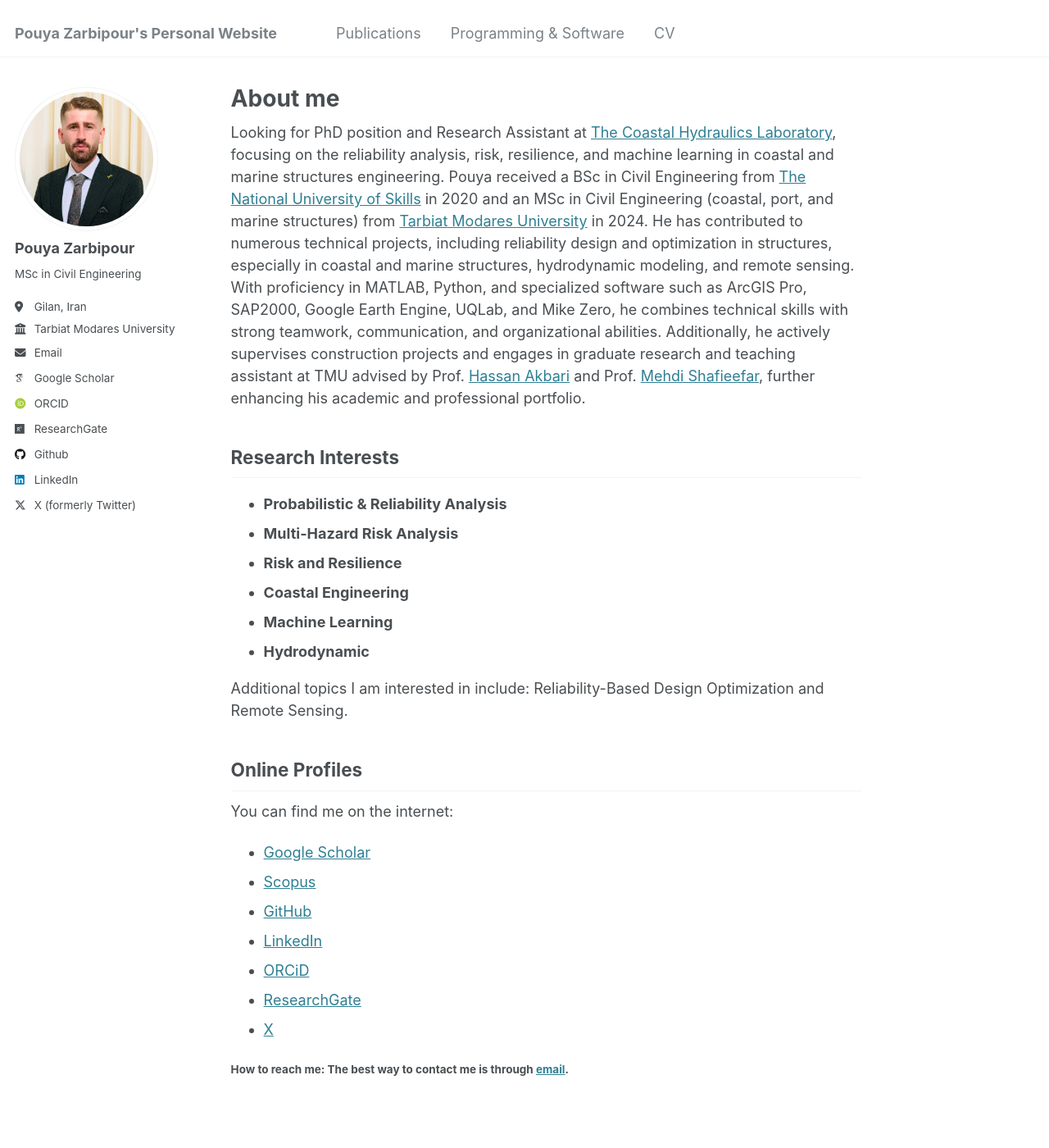
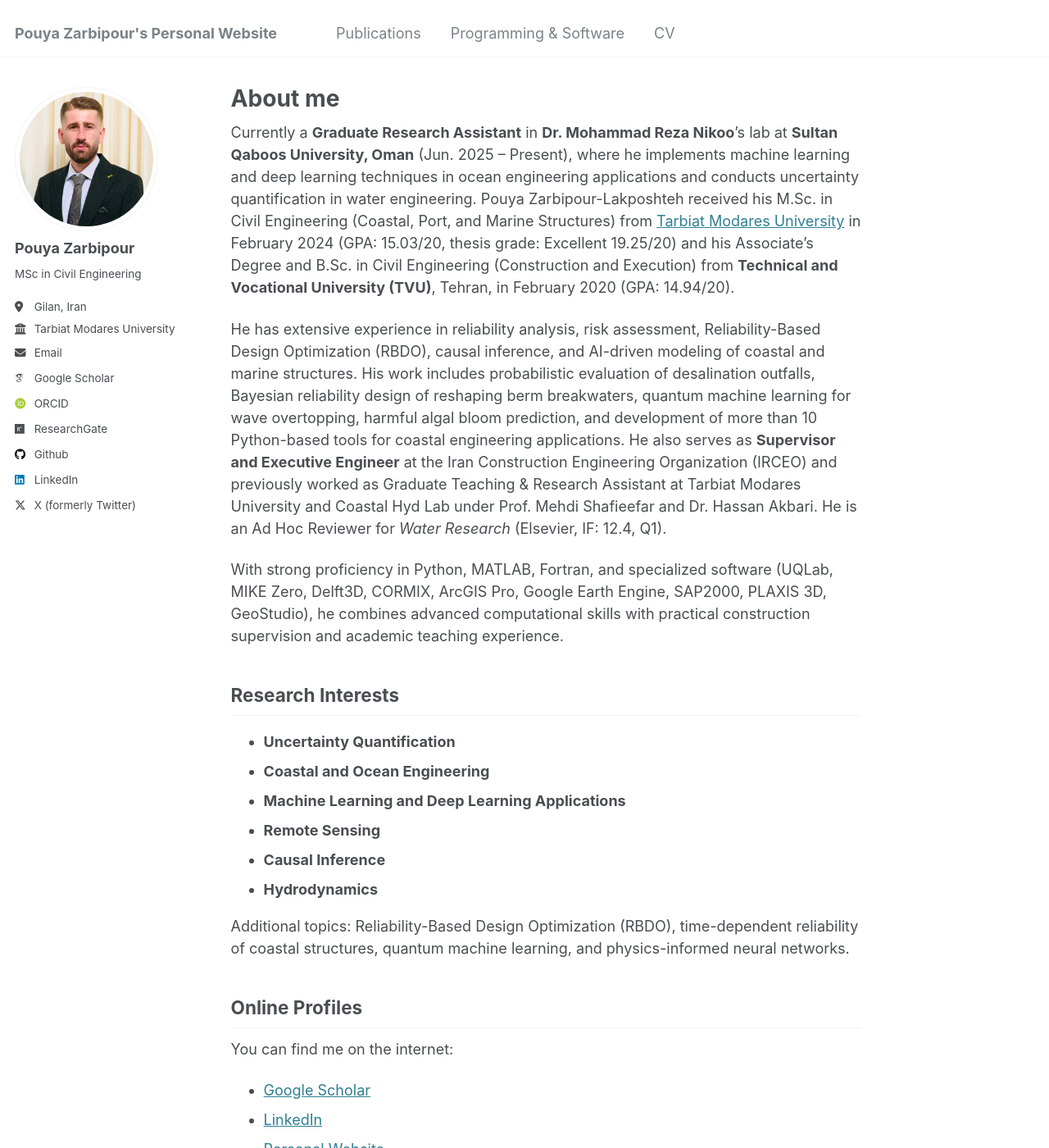
Before and after one commit to Pouyazarbipour/pouyazarbipour.github.io, a Jekyll site: the page built from _pages/about.md, in a window 1280 px wide and 1400 px high. Shown: the whole window at 82% size. Built offline with Jekyll 4.4.1, drawn with Linux system fonts in a browser that asks for light colours; some web fonts are replaced.

Commit message:
Update about.md

```diff
--- a/_pages/about.md
+++ b/_pages/about.md
@@ -6,27 +6,29 @@ redirect_from:
   - /about/
   - /about.html
 ---
+Currently a **Graduate Research Assistant** in **Dr. Mohammad Reza Nikoo**’s lab at **Sultan Qaboos University, Oman** (Jun. 2025 – Present), where he implements machine learning and deep learning techniques in ocean engineering applications and conducts uncertainty quantification in water engineering. Pouya Zarbipour-Lakposhteh received his M.Sc. in Civil Engineering (Coastal, Port, and Marine Structures) from [Tarbiat Modares University](https://modares.ac.ir/en) in February 2024 (GPA: 15.03/20, thesis grade: Excellent 19.25/20) and his Associate’s Degree and B.Sc. in Civil Engineering (Construction and Execution) from **Technical and Vocational University (TVU)**, Tehran, in February 2020 (GPA: 14.94/20).
 
-Looking for PhD position and Research Assistant at [The Coastal Hydraulics Laboratory](https://CoastalHydLab.modares.ac.ir/), focusing on the reliability analysis, risk, resilience, and machine learning in coastal and marine structures engineering. Pouya received a BSc in Civil Engineering from [The National University of Skills](https://nus.ac.ir/en/) in 2020 and an MSc in Civil Engineering (coastal, port, and marine structures) from [Tarbiat Modares University](https://modares.ac.ir/en) in 2024. He has contributed to numerous technical projects, including reliability design and optimization in structures, especially in coastal and marine structures, hydrodynamic modeling, and remote sensing. With proficiency in MATLAB, Python, and specialized software such as ArcGIS Pro, SAP2000, Google Earth Engine, UQLab, and Mike Zero, he combines technical skills with strong teamwork, communication, and organizational abilities. Additionally, he actively supervises construction projects and engages in graduate research and teaching assistant at TMU advised by Prof. [Hassan Akbari](https://www.modares.ac.ir/~akbari.h) and Prof. [Mehdi Shafieefar](https://www.modares.ac.ir/~shafiee), further enhancing his academic and professional portfolio.
+He has extensive experience in reliability analysis, risk assessment, Reliability-Based Design Optimization (RBDO), causal inference, and AI-driven modeling of coastal and marine structures. His work includes probabilistic evaluation of desalination outfalls, Bayesian reliability design of reshaping berm breakwaters, quantum machine learning for wave overtopping, harmful algal bloom prediction, and development of more than 10 Python-based tools for coastal engineering applications. He also serves as **Supervisor and Executive Engineer** at the Iran Construction Engineering Organization (IRCEO) and previously worked as Graduate Teaching & Research Assistant at Tarbiat Modares University and Coastal Hyd Lab under Prof. Mehdi Shafieefar and Dr. Hassan Akbari. He is an Ad Hoc Reviewer for *Water Research* (Elsevier, IF: 12.4, Q1).
+
+With strong proficiency in Python, MATLAB, Fortran, and specialized software (UQLab, MIKE Zero, Delft3D, CORMIX, ArcGIS Pro, Google Earth Engine, SAP2000, PLAXIS 3D, GeoStudio), he combines advanced computational skills with practical construction supervision and academic teaching experience.
 
 ## Research Interests
-  * **Probabilistic & Reliability Analysis**
-  * **Multi-Hazard Risk Analysis**
-  * **Risk and Resilience**
-  * **Coastal Engineering**
-  * **Machine Learning**
-  * **Hydrodynamic**
+* **Uncertainty Quantification**
+* **Coastal and Ocean Engineering**
+* **Machine Learning and Deep Learning Applications**
+* **Remote Sensing**
+* **Causal Inference**
+* **Hydrodynamics**
 
-Additional topics I am interested in include: Reliability-Based Design Optimization and Remote Sensing.
+Additional topics: Reliability-Based Design Optimization (RBDO), time-dependent reliability of coastal structures, quantum machine learning, and physics-informed neural networks.
 
 ## Online Profiles
-
 You can find me on the internet:
-
 * [Google Scholar](https://scholar.google.com/citations?user=V5aIzssAAAAJ&hl=en&authuser=1)
+* [LinkedIn](https://www.linkedin.com/in/pouya-zarbipour/)
+* [Personal Website](https://pouyazarbipour.github.io/)
 * [Scopus](https://www.scopus.com/authid/detail.uri?origin=citedby&authorId=59362450400&zone=#tab=cited-by)
 * [GitHub](https://github.com/pouyazarbipour)
-* [LinkedIn](https://www.linkedin.com/in/pouya-zarbipour/)
 * [ORCiD](https://orcid.org/0000-0002-8024-9062)
 * [ResearchGate](https://www.researchgate.net/profile/Pouya-Zarbipour)
 * [X](https://x.com/pouyazarbipour)
```
